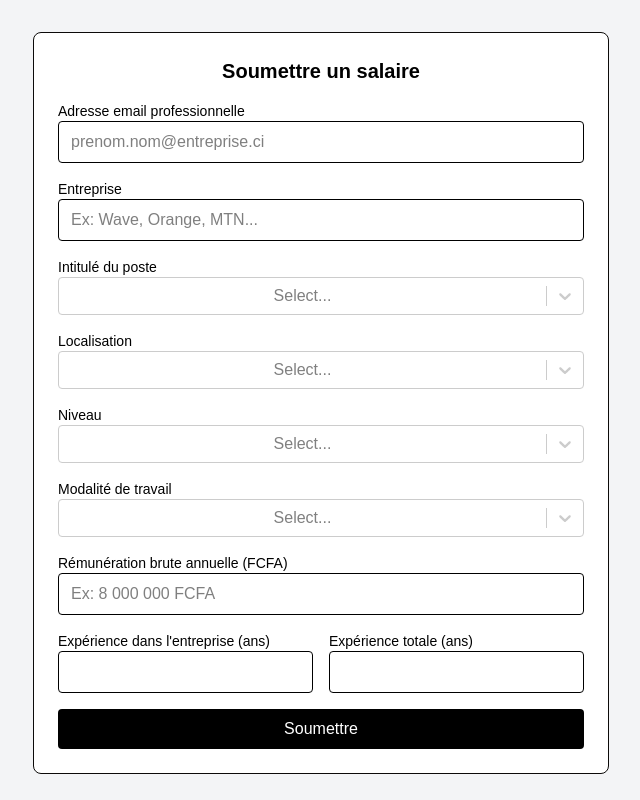
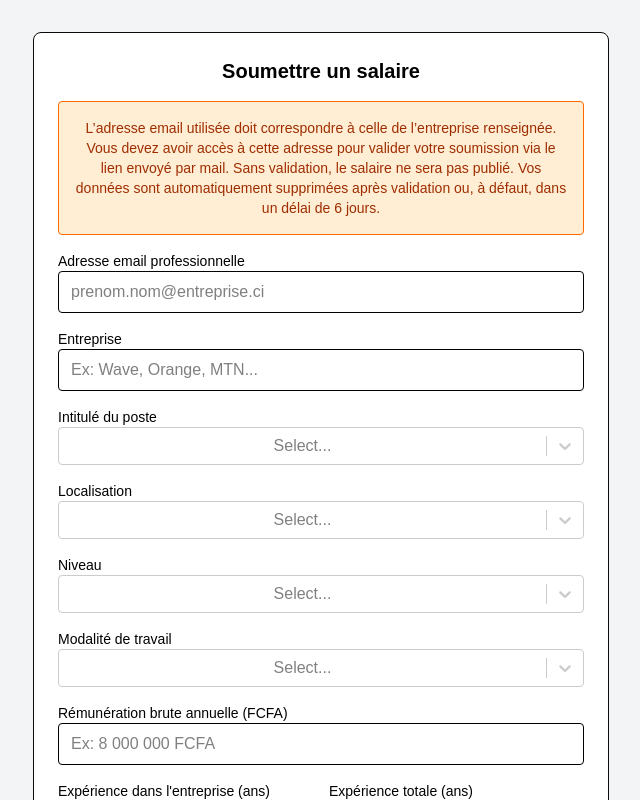
Before and after one commit to angeroddy/salairesDev, a React (Vite) app: page /ajouter-salaire in a window 1280 px wide. Shown: the top 800 px of the page, without its empty margins (319-959 px from the left). Built offline with nearby package versions, Linux system fonts and the light colour scheme; no server answers; the database is empty; a web font is replaced by a local one.

Commit message:
message addSalary

```diff
--- a/src/pages/addSalary.tsx
+++ b/src/pages/addSalary.tsx
@@ -152,6 +152,12 @@ export default function AddSalary() {
     return (
         <div className="max-w-xl mx-auto p-6 bg-white rounded-lg border-1 border-solid border-stone-950">
             <h1 className="text-xl font-bold mb-4">Soumettre un salaire</h1>
+            <div className="bg-orange-100 border border-orange-500 text-orange-800 text-sm p-4 mb-4 rounded">
+                L’adresse email utilisée doit correspondre à celle de l’entreprise renseignée.
+                Vous devez avoir accès à cette adresse pour valider votre soumission via le lien envoyé par mail.
+                Sans validation, le salaire ne sera pas publié.
+                Vos données sont automatiquement supprimées après validation ou, à défaut, dans un délai de 6 jours.
+            </div>
             {typeof message === 'string' && (
                 <p className={`mb-4 ${message.startsWith("❌") ? "text-red-600" : "text-green-600"}`}>
                     {message}
```
